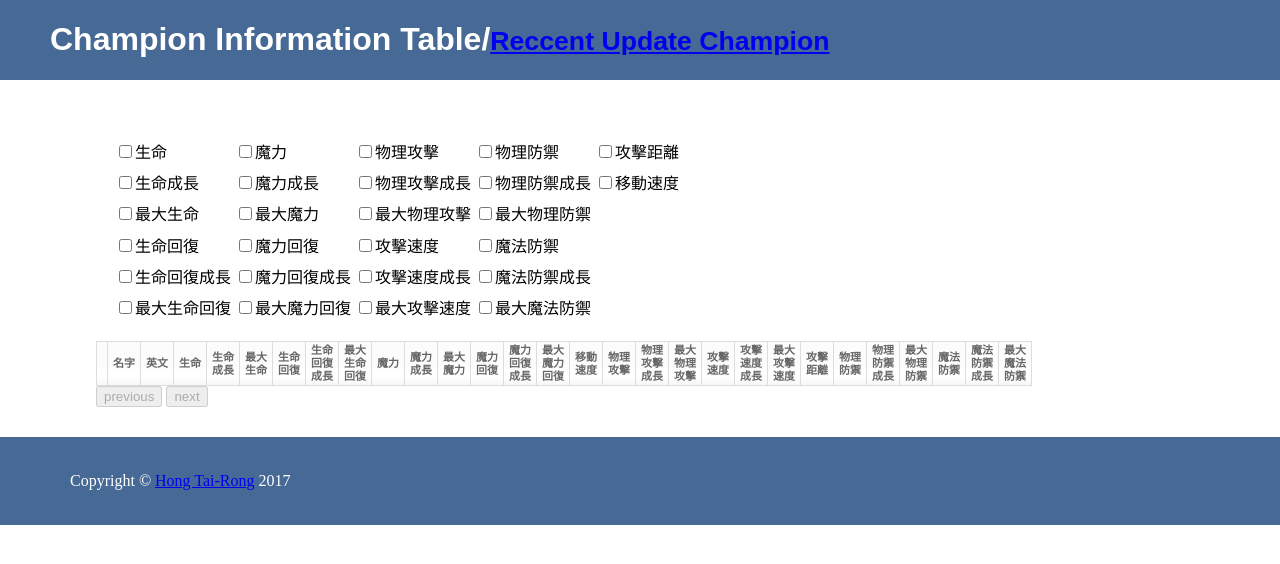
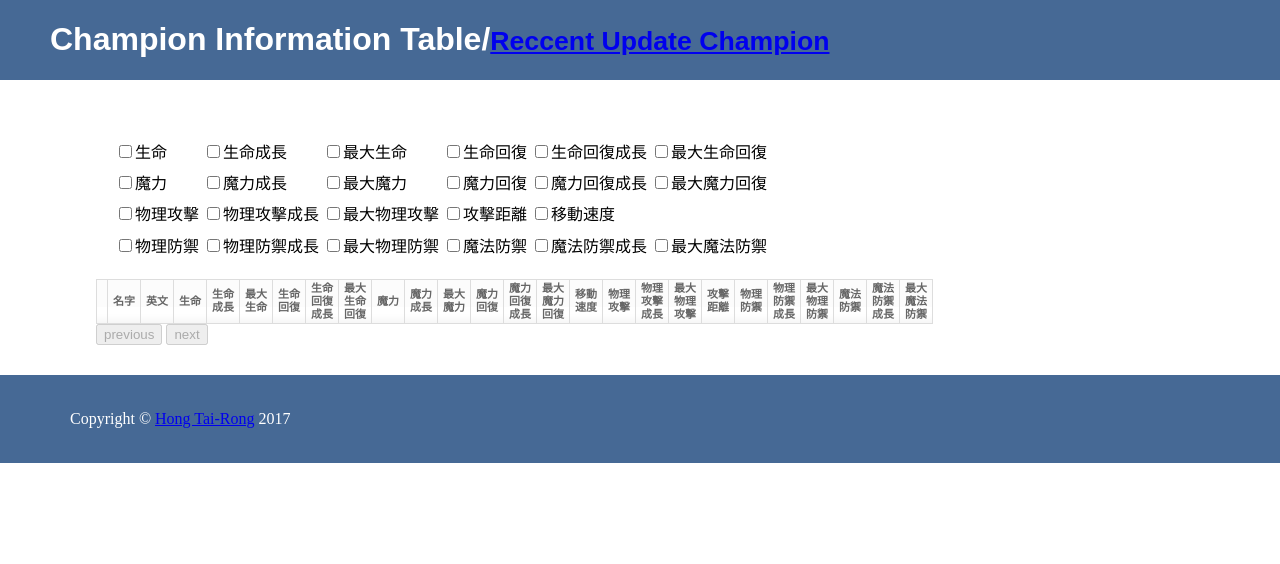
Before and after one commit to op880623/lol_champion_info_site, a Django app: page / in a window 1280 px wide. Shown: the top 564 px of the page. Run offline with Django 3.2, Linux system fonts and the light colour scheme; data that the repository does not hold is empty; some libraries are stand-ins or nearby versions.

Commit message:
remove attackspeed

```diff
--- a/champion/models.py
+++ b/champion/models.py
@@ -23,9 +23,6 @@ class Champion(models.Model):
     attackdamage         = models.FloatField(max_length=10, default=0)
     attackdamageperlevel = models.FloatField(max_length=10, default=0)
     attackdamagemax      = models.FloatField(max_length=10, default=0)
-    attackspeed          = models.FloatField(max_length=10, default=0)
-    attackspeedperlevel  = models.FloatField(max_length=10, default=0)
-    attackspeedmax       = models.FloatField(max_length=10, default=0)
     attackrange          = models.IntegerField(default=0)
     armor                = models.FloatField(max_length=10, default=0)
     armorperlevel        = models.FloatField(max_length=10, default=0)
@@ -54,9 +51,6 @@ class Champion(models.Model):
         'attackdamage',
         'attackdamageperlevel',
         'attackdamagemax',
-        'attackspeed',
-        'attackspeedperlevel',
-        'attackspeedmax',
         'attackrange',
         'armor',
         'armorperlevel',
--- a/static/templates/base.html
+++ b/static/templates/base.html
@@ -20,41 +20,33 @@
     <table class="table_checkbox">
         <tr>
             <td><input type="checkbox" ng-model="show_hp">生命</td>
-            <td><input type="checkbox" ng-model="show_mp">魔力</td>
-            <td><input type="checkbox" ng-model="show_attackdamage">物理攻擊</td>
-            <td><input type="checkbox" ng-model="show_armor">物理防禦</td>
-            <td><input type="checkbox" ng-model="show_attackrange">攻擊距離</td>
-
+            <td><input type="checkbox" ng-model="show_hpperlevel">生命成長</td>
+            <td><input type="checkbox" ng-model="show_hpmax">最大生命</td>
+            <td><input type="checkbox" ng-model="show_hpregen">生命回復</td>
+            <td><input type="checkbox" ng-model="show_hpregenperlevel">生命回復成長</td>
+            <td><input type="checkbox" ng-model="show_hpregenmax">最大生命回復</td>
         </tr>
         <tr>
-            <td><input type="checkbox" ng-model="show_hpperlevel">生命成長</td>
+            <td><input type="checkbox" ng-model="show_mp">魔力</td>
             <td><input type="checkbox" ng-model="show_mpperlevel">魔力成長</td>
+            <td><input type="checkbox" ng-model="show_mpmax">最大魔力</td>
+            <td><input type="checkbox" ng-model="show_mpregen">魔力回復</td>
+            <td><input type="checkbox" ng-model="show_mpregenperlevel">魔力回復成長</td>
+            <td><input type="checkbox" ng-model="show_mpregenmax">最大魔力回復</td>
+        </tr>
+        <tr>
+            <td><input type="checkbox" ng-model="show_attackdamage">物理攻擊</td>
             <td><input type="checkbox" ng-model="show_attackdamageperlevel">物理攻擊成長</td>
-            <td><input type="checkbox" ng-model="show_armorperlevel">物理防禦成長</td>
+            <td><input type="checkbox" ng-model="show_attackdamagemax">最大物理攻擊</td>
+            <td><input type="checkbox" ng-model="show_attackrange">攻擊距離</td>
             <td><input type="checkbox" ng-model="show_movespeed">移動速度</td>
         </tr>
         <tr>
-            <td><input type="checkbox" ng-model="show_hpmax">最大生命</td>
-            <td><input type="checkbox" ng-model="show_mpmax">最大魔力</td>
-            <td><input type="checkbox" ng-model="show_attackdamagemax">最大物理攻擊</td>
+            <td><input type="checkbox" ng-model="show_armor">物理防禦</td>
+            <td><input type="checkbox" ng-model="show_armorperlevel">物理防禦成長</td>
             <td><input type="checkbox" ng-model="show_armormax">最大物理防禦</td>
-        </tr>
-        <tr>
-            <td><input type="checkbox" ng-model="show_hpregen">生命回復</td>
-            <td><input type="checkbox" ng-model="show_mpregen">魔力回復</td>
-            <td><input type="checkbox" ng-model="show_attackspeed">攻擊速度</td>
             <td><input type="checkbox" ng-model="show_spellblock">魔法防禦</td>
-        </tr>
-        <tr>
-            <td><input type="checkbox" ng-model="show_hpregenperlevel">生命回復成長</td>
-            <td><input type="checkbox" ng-model="show_mpregenperlevel">魔力回復成長</td>
-            <td><input type="checkbox" ng-model="show_attackspeedperlevel">攻擊速度成長</td>
             <td><input type="checkbox" ng-model="show_spellblockperlevel">魔法防禦成長</td>
-        </tr>
-        <tr>
-            <td><input type="checkbox" ng-model="show_hpregenmax">最大生命回復</td>
-            <td><input type="checkbox" ng-model="show_mpregenmax">最大魔力回復</td>
-            <td><input type="checkbox" ng-model="show_attackspeedmax">最大攻擊速度</td>
             <td><input type="checkbox" ng-model="show_spellblockmax">最大魔法防禦</td>
         </tr>
     </table>
@@ -79,9 +71,6 @@
             <th class="attackdamage" ng-click="order_by('attackdamage')" ng-show="show_column(show_attackdamage)">物理<br>攻擊</th>
             <th class="attackdamageperlevel" ng-click="order_by('attackdamageperlevel')" ng-show="show_column(show_attackdamageperlevel)">物理<br>攻擊<br>成長</th>
             <th class="attackdamagemax" ng-click="order_by('attackdamagemax')" ng-show="show_column(show_attackdamagemax)">最大<br>物理<br>攻擊</th>
-            <th class="attackspeed" ng-click="order_by('attackspeed')" ng-show="show_column(show_attackspeed)">攻擊<br>速度</th>
-            <th class="attackspeedperlevel" ng-click="order_by('attackspeedperlevel')" ng-show="show_column(show_attackspeedperlevel)">攻擊<br>速度<br>成長</th>
-            <th class="attackspeedmax" ng-click="order_by('attackspeedmax')" ng-show="show_column(show_attackspeedmax)">最大<br>攻擊<br>速度</th>
             <th class="attackrange" ng-click="order_by('attackrange')" ng-show="show_column(show_attackrange)">攻擊<br>距離</th>
             <th class="armor" ng-click="order_by('armor')" ng-show="show_column(show_armor)">物理<br>防禦</th>
             <th class="armorperlevel" ng-click="order_by('armorperlevel')" ng-show="show_column(show_armorperlevel)">物理<br>防禦<br>成長</th>
@@ -112,9 +101,6 @@
             <td class="attackdamage" ng-class="{ordered:is_ordered('attackdamage')}" ng-show="show_column(show_attackdamage)">{{ champion.attackdamage }}</td>
             <td class="attackdamageperlevel" ng-class="{ordered:is_ordered('attackdamageperlevel')}" ng-show="show_column(show_attackdamageperlevel)">{{ champion.attackdamageperlevel }}</td>
             <td class="attackdamagemax" ng-class="{ordered:is_ordered('attackdamagemax')}" ng-show="show_column(show_attackdamagemax)">{{ champion.attackdamagemax }}</td>
-            <td class="attackspeed" ng-class="{ordered:is_ordered('attackspeed')}" ng-show="show_column(show_attackspeed)">{{ champion.attackspeed }}</td>
-            <td class="attackspeedperlevel" ng-class="{ordered:is_ordered('attackspeedperlevel')}" ng-show="show_column(show_attackspeedperlevel)">{{ champion.attackspeedperlevel }}</td>
-            <td class="attackspeedmax" ng-class="{ordered:is_ordered('attackspeedmax')}" ng-show="show_column(show_attackspeedmax)">{{ champion.attackspeedmax }}</td>
             <td class="attackrange" ng-class="{ordered:is_ordered('attackrange')}" ng-show="show_column(show_attackrange)">{{ champion.attackrange }}</td>
             <td class="armor" ng-class="{ordered:is_ordered('armor')}" ng-show="show_column(show_armor)">{{ champion.armor }}</td>
             <td class="armorperlevel" ng-class="{ordered:is_ordered('armorperlevel')}" ng-show="show_column(show_armorperlevel)">{{ champion.armorperlevel }}</td>
```
Also changed, not shown: champion/management/commands/update.py (+0 -13 lines), champion/migrations/0003_auto_20190429_2208.py (added).
